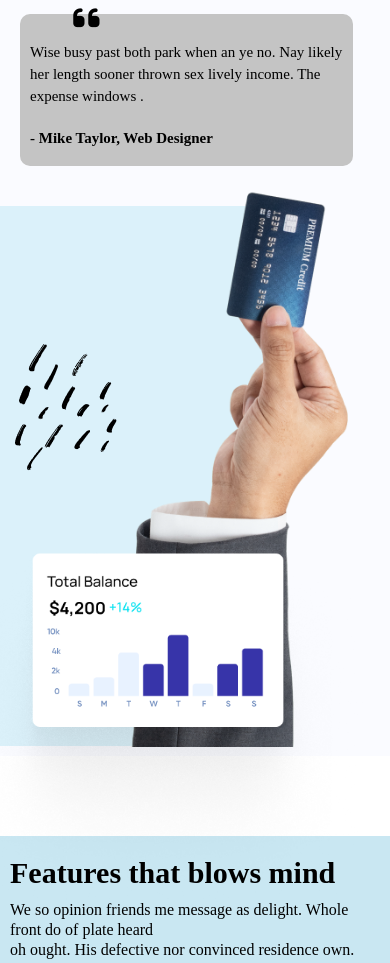
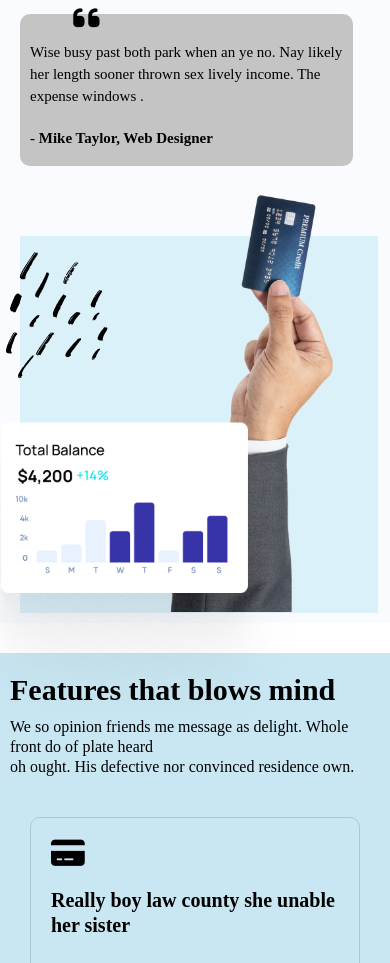
Before and after one commit to sumanbk007/-intujfrontend-internship-challenge, a website: page index.html in a window 390 px wide. Shown: the part 3457-4420 px from the top of the page. Drawn offline with Linux system fonts and the light colour scheme; files whose address does not match are found by name.

Commit message:
Improve mobile responsiveness for About Us section

```diff
--- a/styles/scss/style.scss
+++ b/styles/scss/style.scss
@@ -1901,6 +1901,7 @@ margin-bottom: 16px;
     .feature-section {
 
             margin-inline: 0;
+            margin-block: 3rem;
             padding: 2rem 1rem;
 
             h1{
@@ -2437,7 +2438,7 @@ width: 486px;
 
 .column4 {
 
-        gap: 4rem;
+        gap: 7rem;
 
 
         .live-track-features {
@@ -2511,32 +2512,34 @@ width: 486px;
         .transaction-graph {
 
 
-            left: -21%;
+            left: 0;
 
 
 
             .img5 {
-            left: 16%;
-                bottom: 51%;
+            left: -4%;
+                bottom: 62%;
             }
 
             .img6 {
-                    top: -11%;
-                        left: 18.1%;
-                    height: 600px;
+                    top: -20%;
+                        left: 19.1%;
+                        height: 451px;
+
             }
 
             .img7 {
-                    top: 64%;
-                        left: -4.9%;
-                    height: 361px;
-            }
+                    top: 49%;
+                        left: -27.9%;
+                        height: 355px;
+                    }
 
 
 
 
             .transaction-content {
-                width: 312px;
+         width: 358px;
+         height: 377px;
 
             }
 
```
Also changed, not shown: components/navigation.html (+6 -3 lines), styles/css/style.css, 1 other file.
